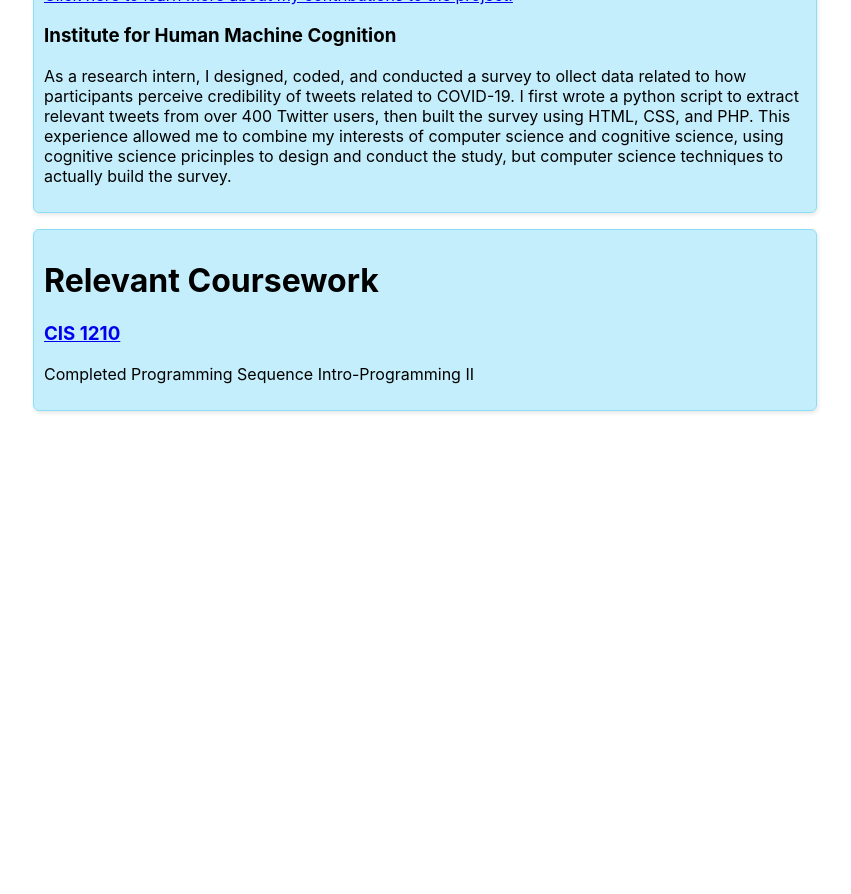
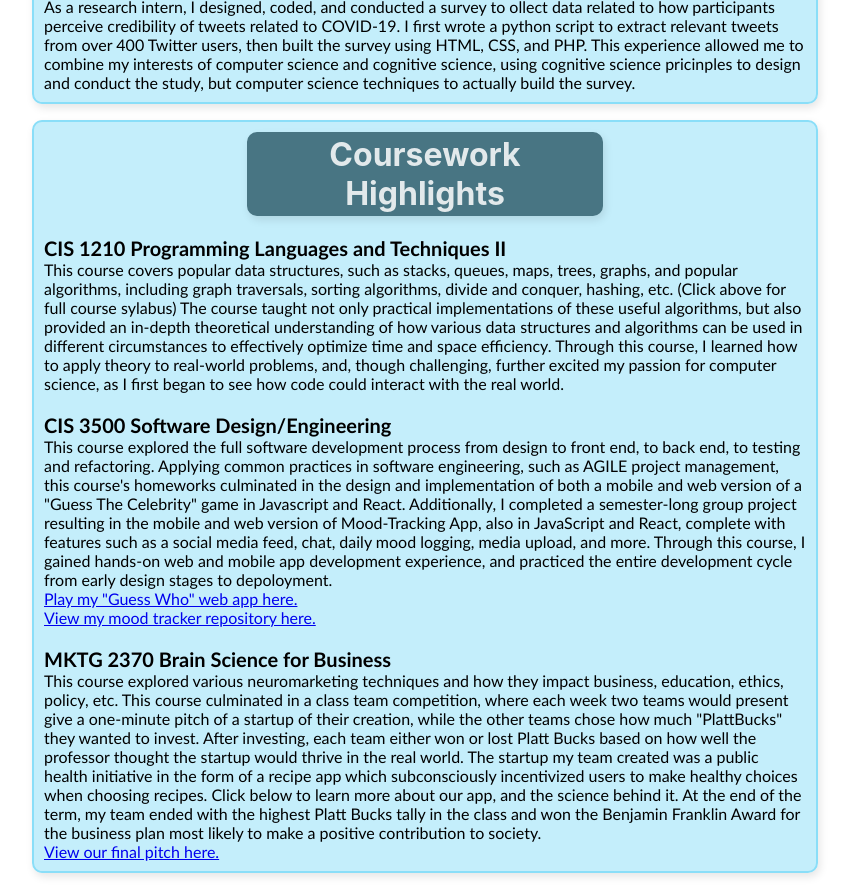
Before and after one commit to kepstein23/about-me-site, a React (Create React App) app: page / in a window 1280 px wide. Shown: the part 680-1574 px from the top of the page, without its empty margins (215-1066 px from the left). Before the commit the page ends 1112 px from the top, so only its background shows below. Built offline with nearby package versions, Linux system fonts and the light colour scheme.

Commit message:
add relevant coursework and styling

```diff
--- a/src/App.css
+++ b/src/App.css
@@ -38,12 +38,15 @@
 }
 .textBox {
   background: #8adef880;
-  border: 1px solid #8adef8;
-  border-radius: 6px;
-  box-shadow: rgba(0, 0, 0, 0.1) 1px 2px 4px;
+  border: 2px solid #8adef8;
+  border-radius: 10px;
+  box-shadow: rgba(0, 0, 0, 0.1) 2px 4px 8px;
   margin: auto;
   width: 60%;
-  padding: 10px;
+  padding-bottom: 1px;
+  padding-top: 1px;
+  padding-left: 10px;
+  padding-right: 10px;
 }
 
 .title {
@@ -85,3 +88,30 @@
 .button:active {
   opacity: .5;
 }
+
+.heading {
+  background: #487583;
+  border: 2px solid #487583;
+  color: #ffffffd7;
+  border-radius: 10px;
+  box-shadow: rgba(0, 0, 0, 0.1) 2px 4px 8px;
+  margin: auto;
+  width: 45%;
+  padding-bottom: 1px;
+  padding-top: 1px;
+  padding-left: 5px;
+  padding-right: 5px;
+  text-align: center;
+}
+
+.subtitle {
+  font-family: "Candara";
+  font-size: 20px;
+  margin-bottom: 0;
+}
+
+.text {
+  font-family: "Candara";
+  margin-top: 0;
+  margin-bottom: 0;
+}
--- a/src/App.js
+++ b/src/App.js
@@ -41,6 +41,11 @@ function App() {
       content:"Click here to learn more about my contributions to the project."
     },
     {
+      name:"text",
+      href:"https://github.com/watts-lab/deliberation-empirica",
+      content:"Click here to view our main GitHub repository."
+    },
+    {
       name:"subtitle",
       content:"Institute for Human Machine Cognition"
     },
@@ -53,14 +58,46 @@ function App() {
   const relevantCoursework = [
     {
       name:"subtitle",
-      href:"https://catalog.upenn.edu/search/?P=CIS%201210",
       title:"title",
-      content:"CIS 1210"
+      content:"CIS 1210 Programming Languages and Techniques II"
     },
     {
       name:"text",
-      content:"Completed Programming Sequence Intro-Programming II"
+      content:"This course covers popular data structures, such as stacks, queues, maps, trees, graphs, and popular algorithms, including graph traversals, sorting algorithms, divide and conquer, hashing, etc. (Click above for full course sylabus)  The course taught not only practical implementations of these useful algorithms, but also provided an in-depth theoretical understanding of how various data structures and algorithms can be used in different circumstances to effectively optimize time and space efficiency.  Through this course, I learned how to apply theory to real-world problems, and, though challenging, further excited my passion for computer science, as I first began to see how code could interact with the real world."
     },
+
+    {
+      name:"subtitle",
+      title:"title",
+      content:"CIS 3500 Software Design/Engineering"
+    },
+    {
+      name:"text",
+      content: "This course explored the full software development process from design to front end, to back end, to testing and refactoring.  Applying common practices in software engineering, such as AGILE project management, this course's homeworks culminated in the design and implementation of both a mobile and web version of a \"Guess The Celebrity\" game in Javascript and React.  Additionally, I completed a semester-long group project resulting in the mobile and web version of Mood-Tracking App, also in JavaScript and React, complete with features such as a social media feed, chat, daily mood logging, media upload, and more.  Through this course, I gained hands-on web and mobile app development experience, and practiced the entire development cycle from early design stages to depoloyment."
+    },
+    {
+      name: "text",
+      href: "http://calm-beach-22652.herokuapp.com/",
+      content: "Play my \"Guess Who\" web app here."
+    },
+    {
+      name: "text",
+      href: "https://github.com/cis350/mood-tracker-team28",
+      content: "View my mood tracker repository here."
+    },
+    {
+      name: "subtitle",
+      content: "MKTG 2370 Brain Science for Business"
+    },
+    {
+      name: "text",
+      content: "This course explored various neuromarketing techniques and how they impact business, education, ethics, policy, etc. This course culminated in a class team competition, where each week two teams would present give a one-minute pitch of a startup of their creation, while the other teams chose how much \"PlattBucks\" they wanted to invest.  After investing, each team either won or lost Platt Bucks based on how well the professor thought the startup would thrive in the real world.  The startup my team created was a public health initiative in the form of a recipe app which subconsciously incentivized users to make healthy choices when choosing recipes. Click below to learn more about our app, and the science behind it. At the end of the term, my team ended with the highest Platt Bucks tally in the class and won the Benjamin Franklin Award for the business plan most likely to make a positive contribution to society."
+    },
+    {
+      name: "text",
+      href: "https://docs.google.com/presentation/d/1Rs4LdfEiiYWdcputc_XUGIbjPUFEKhTx5rHXtpfFpNo/edit#slide=id.g115df2c994c_0_10",
+      content: "View our final pitch here."
+    }
 
   ]
 
@@ -114,7 +151,7 @@ function App() {
         />
         <p></p>
         <TextBox
-          title="Relevant Coursework"
+          title="Coursework Highlights"
           texts={relevantCoursework}
         />
         <p></p>
--- a/src/components/TextBox.js
+++ b/src/components/TextBox.js
@@ -8,16 +8,16 @@ export function TextBox({title, texts}) {
         texts.forEach((item) => {
             if (item.name === "subtitle") {
                 if (item.href) {
-                    toDisplay.push(<h3><a href={item.href} target="_blank">{item.content}</a></h3>)
+                    toDisplay.push(<h3 className={item.name}><a href={item.href} target="_blank">{item.content}</a></h3>)
                 } else {
-                    toDisplay.push(<h3>{item.content}</h3>)
+                    toDisplay.push(<h3 className={item.name}>{item.content}</h3>)
                 }
 
             } else if (item.name === "text") {
                 if (item.href) {
-                    toDisplay.push(<p><a href={item.href} target="_blank">{item.content}</a></p>)
+                    toDisplay.push(<p className={item.name}><a href={item.href} target="_blank">{item.content}</a></p>)
                 } else {
-                    toDisplay.push(<p>{item.content}</p>)
+                    toDisplay.push(<p className={item.name}>{item.content}</p>)
                 }
 
             } else if (item.name === "img") {
@@ -29,8 +29,8 @@ export function TextBox({title, texts}) {
     }
 
     return (
-        <div className="textBox">
-            <h1 class="title">{title}</h1>
+        <div className="textBox" style={{padding: "10px"}}>
+            <h1 className="heading">{title}</h1>
             {displayText()}
             {/* <h2>{subtitle}</h2>
             <p>{text}</p> */}
```
Also changed, not shown: src/components/AboutMe.js (added, +23 -0 lines).
